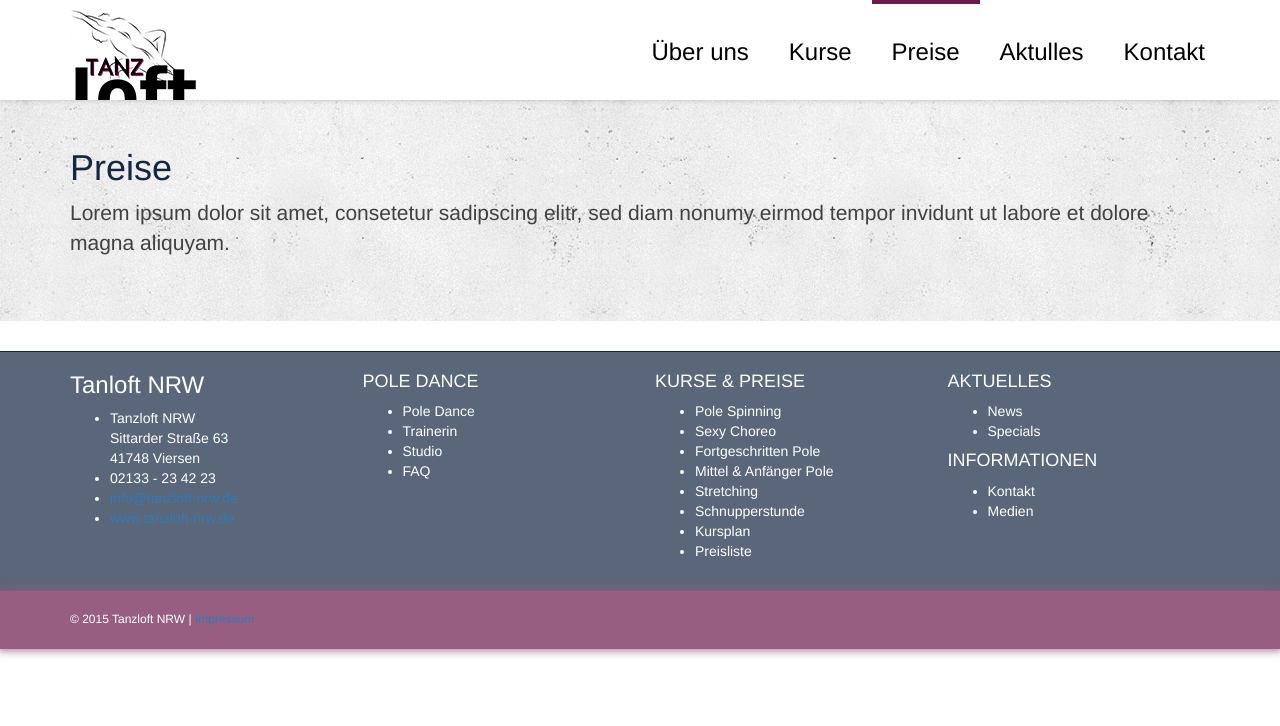
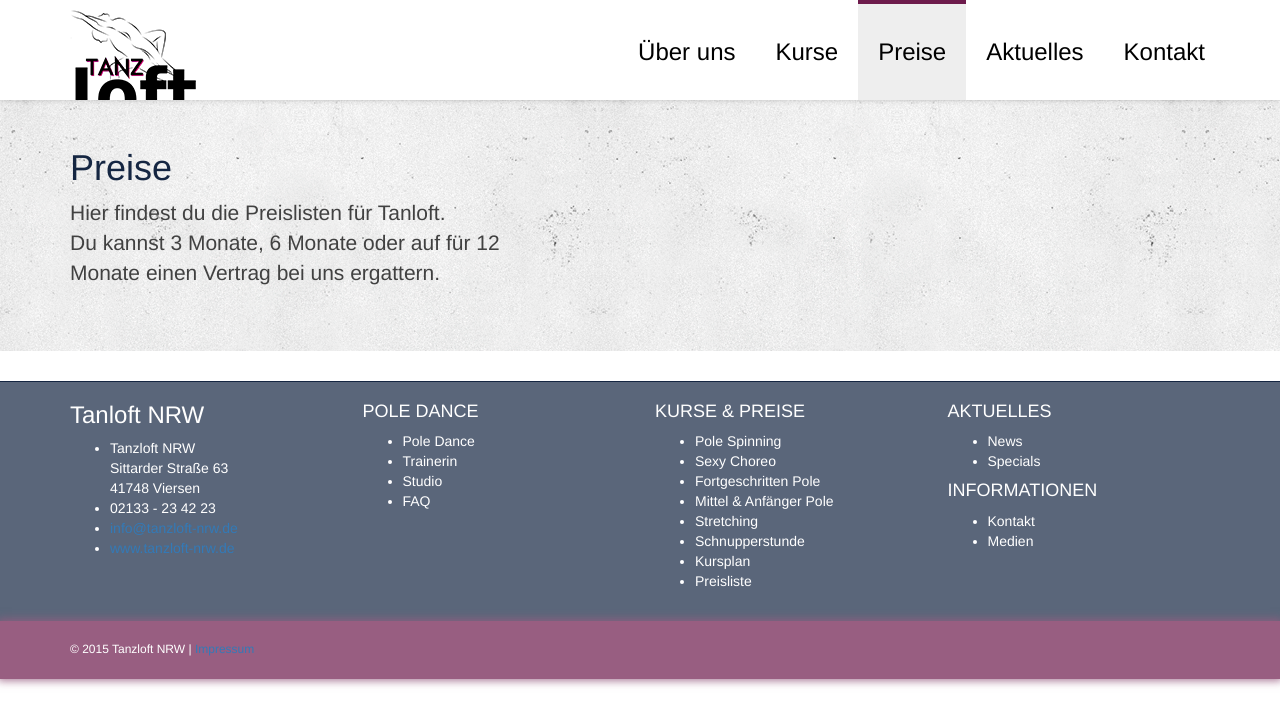
Before and after one commit to broexkesthier/test, a PHP site: page /preise.php in a window 1280 px wide. Shown: the top 726 px of the page. Run offline with PHP 8.4, Linux system fonts and the light colour scheme; some libraries are stand-ins or nearby versions.

Commit message:
Unterseiten-Aufbau und Navigation bearbeitet

```diff
--- a/css/main.css
+++ b/css/main.css
@@ -87,6 +87,7 @@ section:nth-child(even) .open > .dropdown-toggle.btn-default {
 	padding: 20px 10px;
 	color: #000;
 }
+.nav > li.active > a { background-color: #eee; }
 .navbar-toggle {
 	padding: 15px;
 	margin: 10px 15px 0 0;
@@ -163,14 +164,6 @@ footer section:nth-child(even) p {
 		width: 126px;
 		height: 90px !important;
 	}
-	footer .col-md-3 {
-		width: 25%;
-		float: left;
-	}
-}
-
-/* Medium devices (desktops, 992px and up) */
-@media (min-width: 992px) {
 	.nav li {
 		font-size: 24px;
 		border-top: 4px solid #fff;
@@ -184,10 +177,17 @@ footer section:nth-child(even) p {
 	.nav li > a { padding: 38px 20px; }
 	.nav > li > a:hover,
 	.nav > li > a:focus { background-color: transparent; }
+	footer .col-md-3 {
+		width: 25%;
+		float: left;
+	}
+}
+
+/* Medium devices (desktops, 992px and up) */
+@media (min-width: 992px) {
 	.item {
 		width: 100%;
 		margin-left: 0;
 	}
 	.item .col-md-3 { margin-top: 160px; }
-
 }
--- a/head.php
+++ b/head.php
@@ -38,32 +38,6 @@
         <script src="<?=JS?>vendor/modernizr-2.8.3-respond-1.4.2.min.js"></script>
     </head>
     <body>
-        <!--[if lt IE 8]>
-            <p class="browserupgrade">You are using an <strong>outdated</strong> browser. Please <a href="http://browsehappy.com/">upgrade your browser</a> to improve your experience.</p>
-        <![endif]-->
-        <!--/.navbar-collapse
-        <nav class="navbar navbar-inverse navbar-fixed-top" role="navigation">
-            <div class="container">
-                <div class="navbar-header">
-                    <button type="button" class="navbar-toggle collapsed" data-toggle="collapse" data-target="#navbar" aria-expanded="false" aria-controls="navbar">
-                        <span class="sr-only">Toggle navigation</span>
-                        <span class="icon-bar"></span>
-                        <span class="icon-bar"></span>
-                        <span class="icon-bar"></span>
-                    </button>
-                    <h1><a class="navbar-brand" href="index.php">Tanzloft</a></h1>
-                </div>
-                <nav id="navbar" class="navbar-collapse collapse">
-                    <ul>
-                        <li><a href="#">Über uns</a></li>
-                        <li><a href="#">Kurse</a></li>
-                        <li><a href="#">Preise</a></li>
-                        <li><a href="#">Aktulles</a></li>
-                        <li><a href="#">Kontakt</a></li>
-                    </ul>
-                </div>
-            </div>
-        </nav> -->
         <header class="navbar navbar-static-top bs-docs-nav" id="top" role="banner">
             <div class="container">
                 <div class="navbar-header">
@@ -80,7 +54,7 @@
                         <li class="<?=naviActive('ueber-uns')?>"><a href="<?=BASE?>ueber-uns.php">Über uns</a></li>
                         <li class="<?=naviActive('kurse')?>"><a href="<?=BASE?>kurse.php">Kurse</a></li>
                         <li class="<?=naviActive('preise')?>"><a href="<?=BASE?>preise.php">Preise</a></li>
-                        <li class="<?=naviActive('aktuelles')?>"><a href="<?=BASE?>aktuelles.php">Aktulles</a></li>
+                        <li class="<?=naviActive('aktuelles')?>"><a href="<?=BASE?>aktuelles.php">Aktuelles</a></li>
                         <li class="<?=naviActive('kontakt')?>"><a href="<?=BASE?>kontakt.php">Kontakt</a></li>
                     </ul>
                 </nav>
--- a/preise.php
+++ b/preise.php
@@ -2,8 +2,12 @@
 
     <section class="jumbotron">
         <div class="container">
-            <h2>Preise</h2>
-            <p>Lorem ipsum dolor sit amet, consetetur sadipscing elitr, sed diam nonumy eirmod tempor invidunt ut labore et dolore magna aliquyam.</p>
+            <div class="row">
+                <div class="col-md-5">
+                    <h2>Preise</h2>
+                    <p>Hier findest du die Preislisten für Tanloft.<br>Du kannst 3 Monate, 6 Monate oder auf für 12 Monate einen Vertrag bei uns ergattern.</p>
+                </div>
+            </div>
         </div>
     </section>
     <section>
```
Also changed, not shown: aktuelles.php (+6 -2 lines), kontakt.php (+6 -2 lines), kurse.php (+6 -2 lines), ueber-uns.php (+6 -2 lines).
